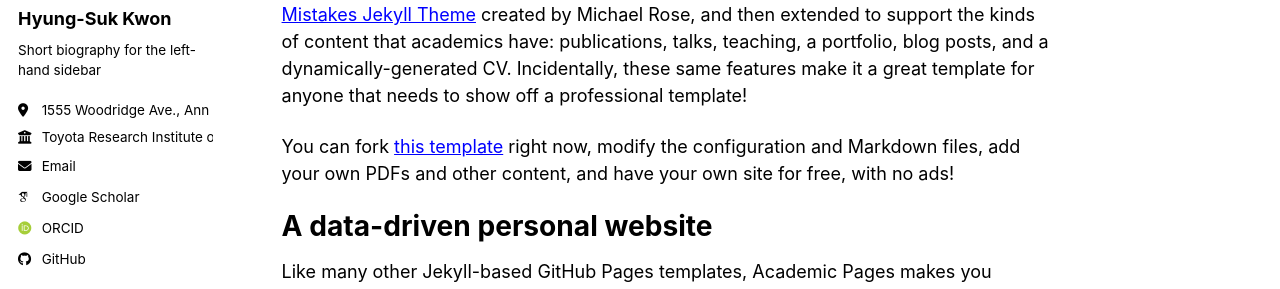
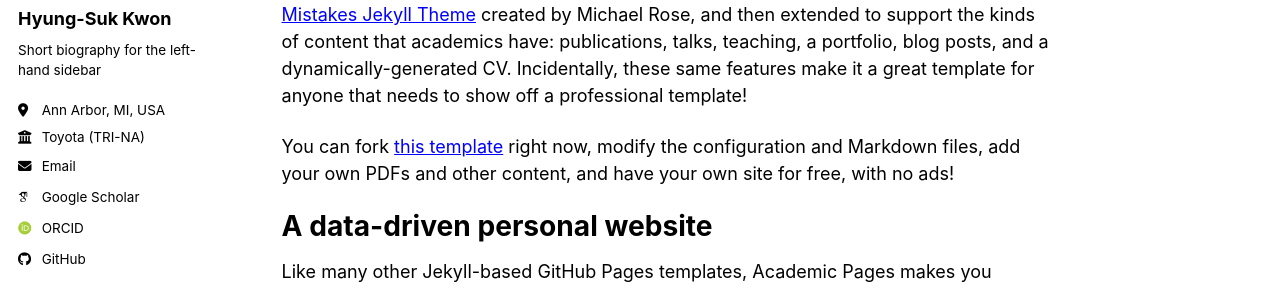
Before and after one commit to Kwon-HyungSuk/kwon-hyungsuk.github.io, a Jekyll site: the page built from _pages/about.md, in a window 1280 px wide. Shown: the part 278-567 px from the top of the page. Built offline with Jekyll 4.4.1, drawn with Linux system fonts in a browser that asks for light colours; some web fonts are replaced; a script bundle is joined from its source files by our own code; library files that are not in the unit come from our copies.

Commit message:
Update _config.yml

```diff
--- a/_config.yml
+++ b/_config.yml
@@ -27,10 +27,10 @@
   name             : "Hyung-Suk Kwon"
   pronouns         : # example: "she/her"
   bio              : "Short biography for the left-hand sidebar"
-  location         : "1555 Woodridge Ave., Ann Arbor, MI"
-  employer         : "Toyota Research Institute of North America"
+  location         : "Ann Arbor, MI, USA"
+  employer         : "Toyota (TRI-NA)"
   uri              : # URL
-  email            : "none@example.org"
+  email            : "kwonhs@umich.edu"
 
   # Academic websites
   academia         : # URL
@@ -38,7 +38,7 @@
   googlescholar    : "https://scholar.google.com/citations?user=XhRx_uMAAAAJ&hl=en"
   inspire-hep      : # URL
   impactstory      : # URL
-  orcid            : "https://orcid.org/my-orcid?orcid=0000-0001-8843-8354"
+  orcid            : "https://orcid.org/0000-0001-8843-8354"
   semantic         : # URL
   ssrn             : # URL
   pubmed           : # URL
```
